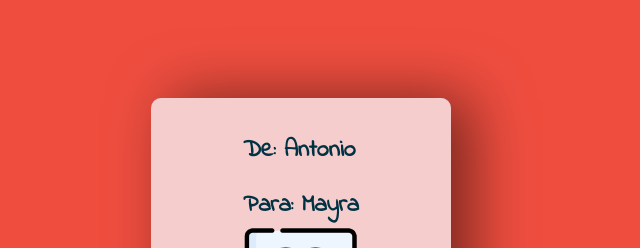
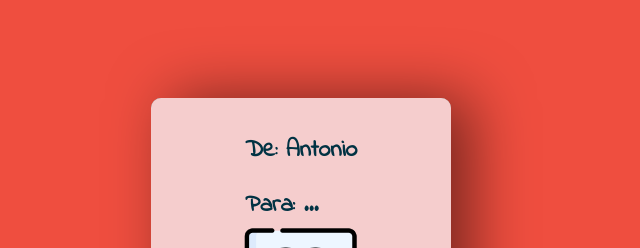
Before and after one commit to Humpire2101/14DeFebrero, a plain HTML site: page index.html in a window 1280 px wide. Shown: the part 102-350 px from the top of the page, without its empty margins (339-979 px from the left). Drawn offline with Linux system fonts and the light colour scheme.

Commit message:
update_name

```diff
--- a/index.html
+++ b/index.html
@@ -10,7 +10,7 @@
   <body>
     <section class="card">
       <div class="imgBox">
-                <div class="mayra"><h1>De: Antonio</h1><h1>Para: Mayra</h1></div>
+                <div class="mayra"><h1>De: Antonio</h1><h1>Para: ...</h1></div>
         <div class="fondo"></div>
 
         <img src="./img/carta-de-amor.png" />
```
